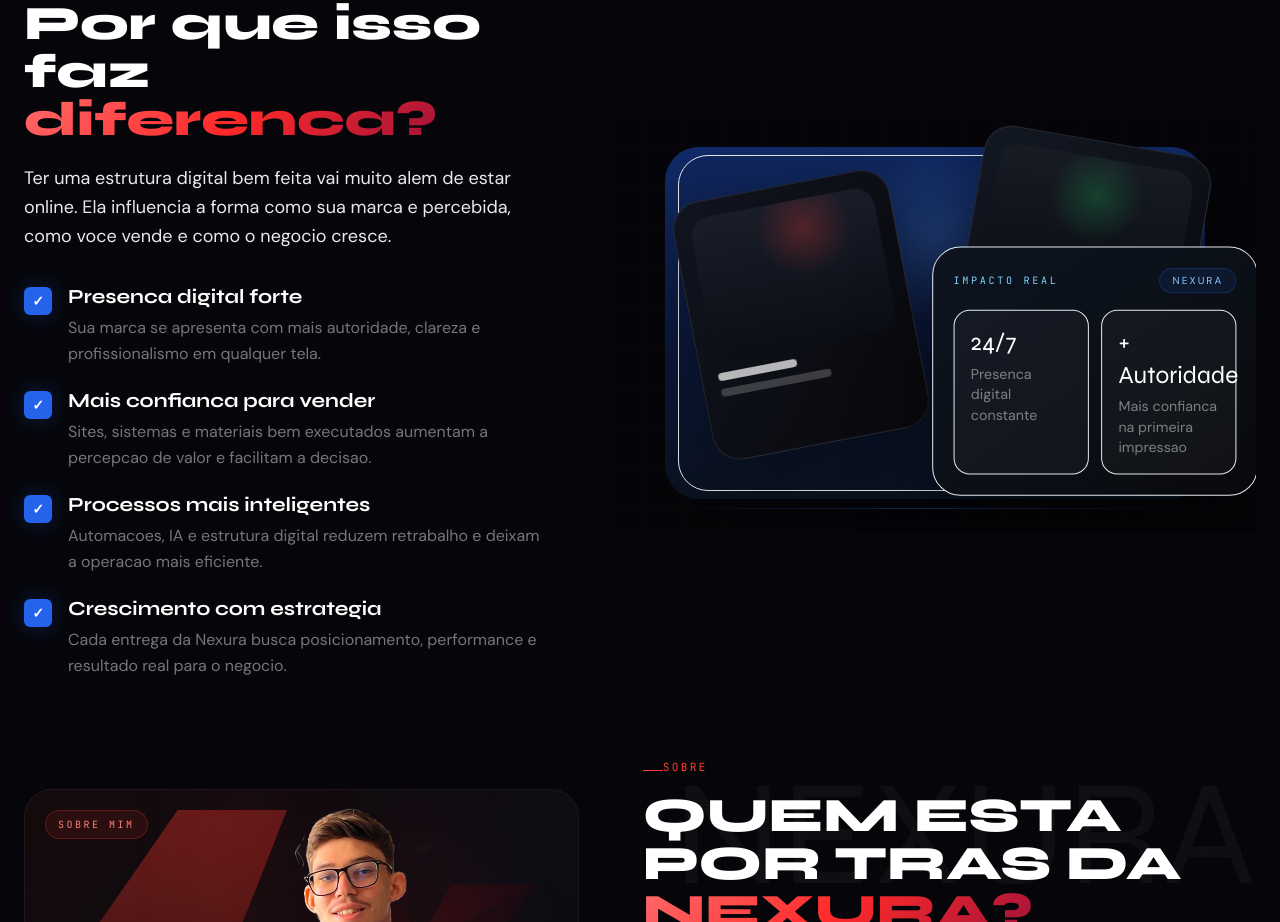
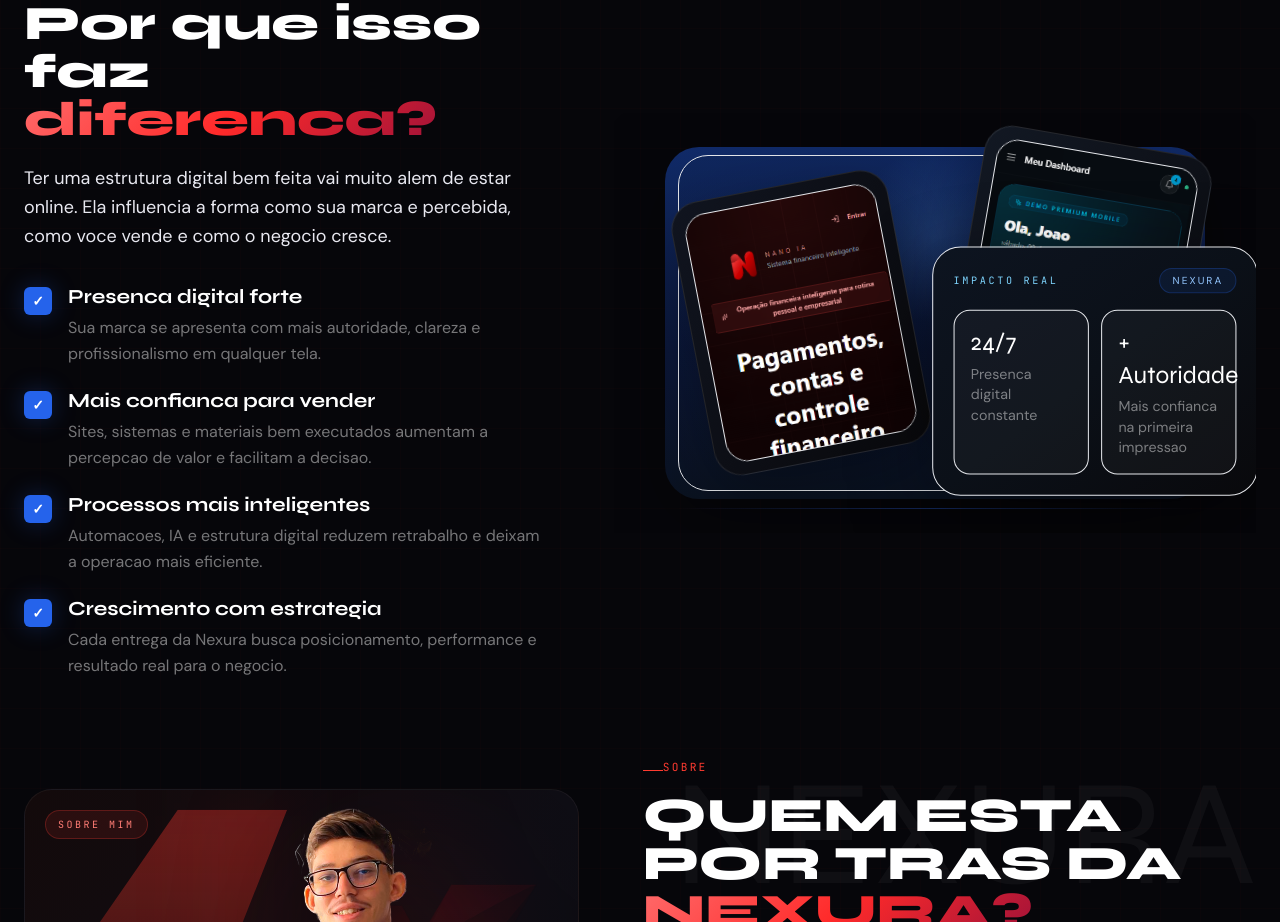
Before and after one commit to hstudio-cloud/Nexura-Tecnologia-LTDA, a React (Vite) app: page / in a window 1280 px wide. Shown: the part 1760-2682 px from the top of the page. Built offline with nearby package versions, Linux system fonts and the light colour scheme.

Commit message:
Use live site previews in extra section

```diff
--- a/src/components/AboutHeitor.jsx
+++ b/src/components/AboutHeitor.jsx
@@ -3,6 +3,8 @@
 import { ArrowUpRight } from 'lucide-react'
 import heitorCutout from '../assets/heitor-cutout.png'
 import nexuraMarkHeader from '../assets/nexura-mark-header.png'
+import nanoPreview from '../assets/site-previews/nano-preview.png'
+import startfitPreview from '../assets/site-previews/startfit-preview.png'
 
 const WA_LINK =
   'https://wa.me/5584999422597?text=Ol%C3%A1%2C%20vim%20pelo%20site%20da%20Nexura%20e%20quero%20falar%20com%20Heitor.'
@@ -215,13 +217,13 @@
                   y: { duration: 5.6, delay: 0.12, repeat: Infinity, ease: 'easeInOut' },
                   rotate: { duration: 5.6, delay: 0.12, repeat: Infinity, ease: 'easeInOut' },
                 }}
-                className="absolute left-[12%] top-[18%] w-[220px] rounded-[28px] border border-white/10 bg-gradient-to-br from-[#10141f] to-[#09090c] p-4 shadow-[0_24px_70px_rgba(0,0,0,0.34)]"
+                className="absolute left-[12%] top-[18%] w-[220px] rounded-[28px] border border-white/10 bg-gradient-to-br from-[#10141f] to-[#09090c] p-3 shadow-[0_24px_70px_rgba(0,0,0,0.34)]"
               >
-                <div className="mb-3 h-36 rounded-[20px] bg-[radial-gradient(circle_at_60%_20%,rgba(255,59,48,0.26),transparent_30%),linear-gradient(180deg,#181d29_0%,#0b0e15_100%)]" />
-                <div className="space-y-2">
-                  <div className="h-2 w-20 rounded-full bg-white/70" />
-                  <div className="h-2 w-28 rounded-full bg-white/20" />
-                  <div className="mt-4 h-10 rounded-2xl bg-[#7c3aed]/18" />
+                <div className="overflow-hidden rounded-[22px] border border-white/8 bg-[#0b0e15]">
+                  <div
+                    className="h-[250px] bg-cover bg-top bg-no-repeat"
+                    style={{ backgroundImage: `url(${nanoPreview})` }}
+                  />
                 </div>
               </motion.div>
 
@@ -241,17 +243,13 @@
                   y: { duration: 6.2, delay: 0.2, repeat: Infinity, ease: 'easeInOut' },
                   rotate: { duration: 6.2, delay: 0.2, repeat: Infinity, ease: 'easeInOut' },
                 }}
-                className="absolute right-[10%] top-[6%] w-[230px] rounded-[28px] border border-white/10 bg-gradient-to-br from-[#121823] to-[#09090c] p-4 shadow-[0_24px_70px_rgba(0,0,0,0.34)]"
+                className="absolute right-[10%] top-[6%] w-[230px] rounded-[28px] border border-white/10 bg-gradient-to-br from-[#121823] to-[#09090c] p-3 shadow-[0_24px_70px_rgba(0,0,0,0.34)]"
               >
-                <div className="mb-3 flex h-40 items-end rounded-[20px] bg-[radial-gradient(circle_at_52%_24%,rgba(34,197,94,0.24),transparent_30%),linear-gradient(180deg,#171b24_0%,#0b0e15_100%)] p-4">
-                  <div className="grid gap-2">
-                    <div className="h-2 w-24 rounded-full bg-white/75" />
-                    <div className="h-2 w-16 rounded-full bg-white/25" />
-                  </div>
-                </div>
-                <div className="grid gap-2">
-                  <div className="h-10 rounded-2xl bg-[#22c55e]/14" />
-                  <div className="h-10 rounded-2xl bg-white/[0.03]" />
+                <div className="overflow-hidden rounded-[22px] border border-white/8 bg-[#0b0e15]">
+                  <div
+                    className="h-[270px] bg-cover bg-top bg-no-repeat"
+                    style={{ backgroundImage: `url(${startfitPreview})` }}
+                  />
                 </div>
               </motion.div>
 
```
Also changed, not shown: src/assets/site-previews/nano-preview.png (added), src/assets/site-previews/startfit-preview.png (added).
